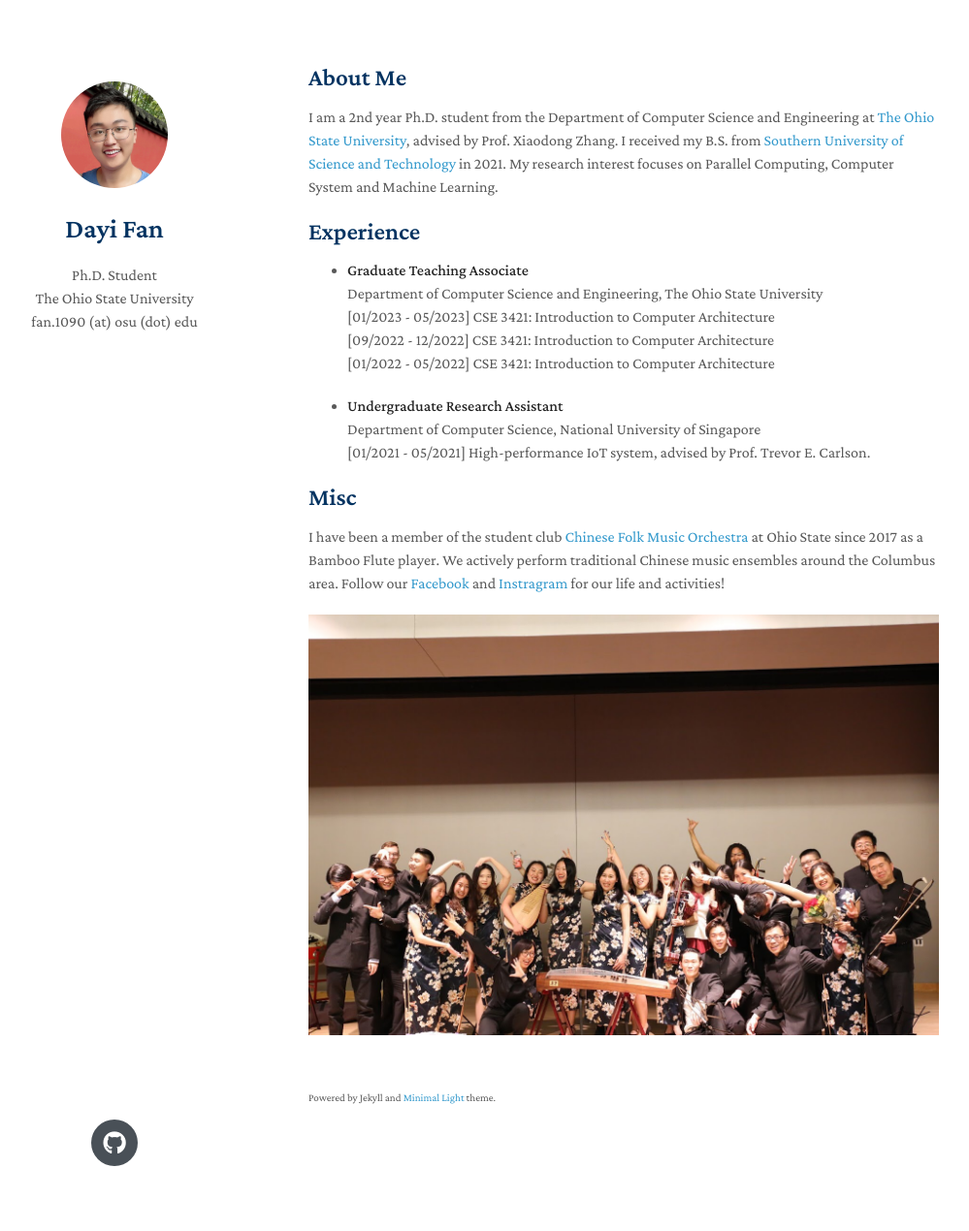
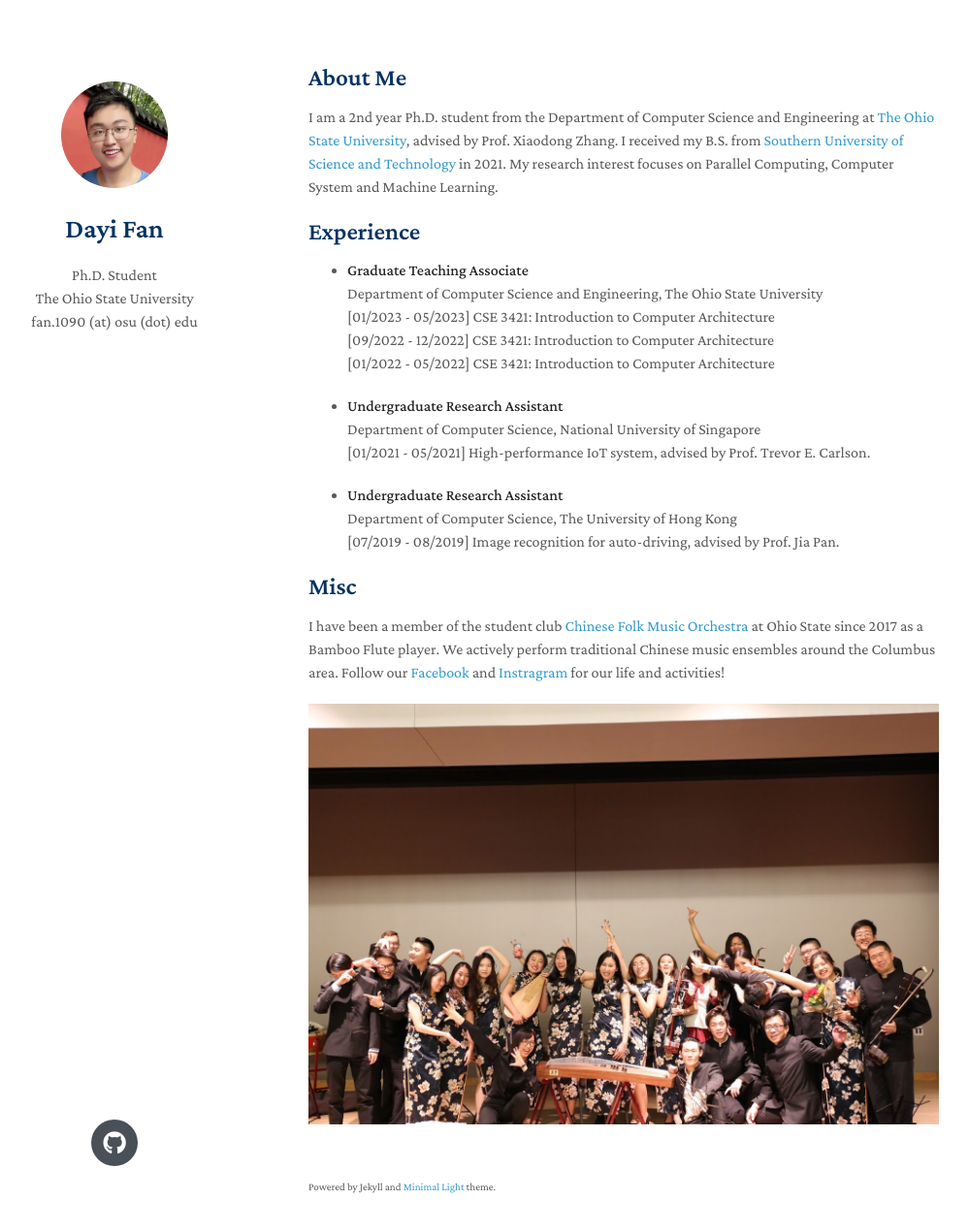
Before and after one commit to Davis-Fan/dayi.io, a Jekyll site: the page built from index.md, in a window 1280 px wide and 1305 px high. Shown: the top 1270 px of the window at 97% size, without its empty margins (152-1151 px from the left). Built offline with Jekyll 4.4.1, drawn with Linux system fonts in a browser that asks for light colours; nearby versions of some CDN libraries; a style sheet for code colours, icons or effects is not loaded.

Commit message:
Update index.md

```diff
--- a/index.md
+++ b/index.md
@@ -31,6 +31,12 @@ I am a 2nd year Ph.D. student from the Department of Computer Science and Engine
   <br>
   [01/2021 - 05/2021] High-performance IoT system, advised by Prof. Trevor E. Carlson.
 
+- **Undergraduate Research Assistant**
+  <br>
+  Department of Computer Science, The University of Hong Kong
+  <br>
+  [07/2019 - 08/2019] Image recognition for auto-driving, advised by Prof. Jia Pan.
+
 
 ## Misc
 
```
